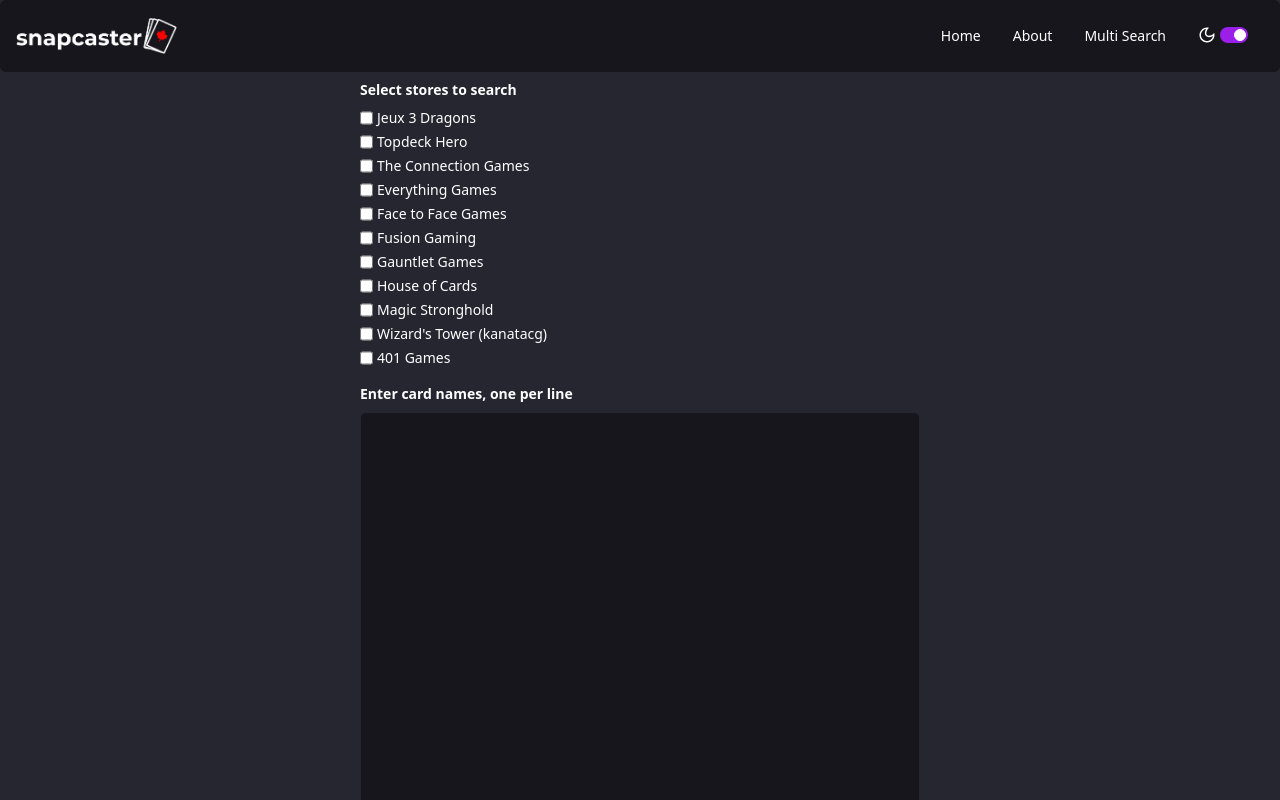
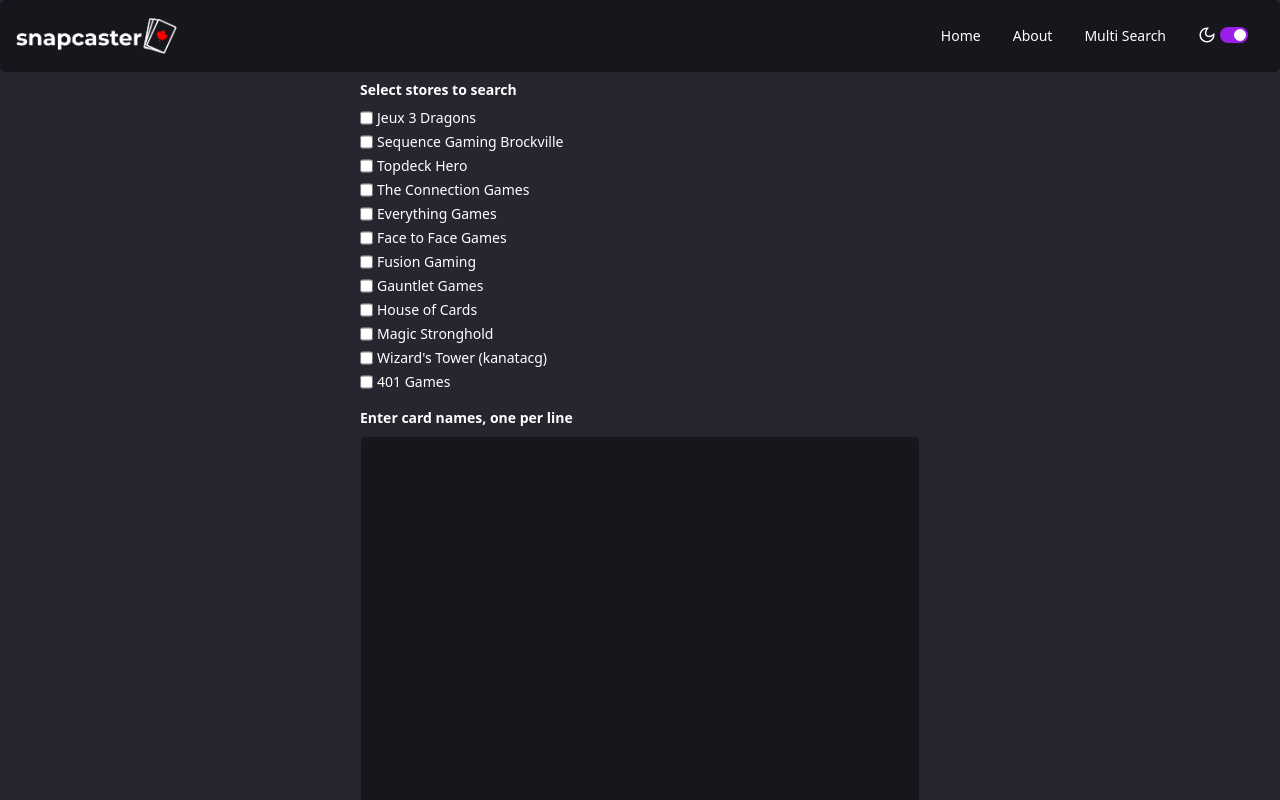
Before and after one commit to chrislegault/snapcasterv2-client, a React (Vite) app: page /multi-search in a window 1280 px wide. Shown: the top 800 px of the page. Built offline with nearby package versions, Linux system fonts and the light colour scheme.

Commit message:
adding sequence

```diff
--- a/src/components/SearchBox.jsx
+++ b/src/components/SearchBox.jsx
@@ -109,6 +109,7 @@ export default function SearchBox({ setSearchTerm }) {
           'connectiongames',
           'topdeckhero',
           'jeux3dragons',
+          'sequencegaming',
         ],
       })
       .then(res => {
--- a/src/components/SearchRow.jsx
+++ b/src/components/SearchRow.jsx
@@ -15,8 +15,9 @@ const websiteLogos = {
   magicstronghold: 'https://magicstronghold-images.s3.amazonaws.com/customizations/logo.png',
   facetoface: 'https://i.ibb.co/W2bPWdK/logo-colored-1.png',
   connectiongames: 'https://i.ibb.co/vBX8vQ0/connectiongames-inverted.png',
-  topdeckhero: 'https://i.ibb.co/84fG8B3/topdeckhero.png',
+  topdeckhero: 'https://d1rw89lz12ur5s.cloudfront.net/store/topdeckhero/1fdf9e60cbd911e7aefa7116e0c551f9/large/topdeckhero.png',
   jeux3dragons: 'https://d1rw89lz12ur5s.cloudfront.net/store/jeux3dragons/ef00baaca6ad43cfb51939c1af74c2c7/large/logo.png',
+  sequencegaming: 'https://i.ibb.co/C2jXrmD/sequence-no-bg-inverted.png'
 };
 
 export default function SearchRow({ cardData }) {
--- a/src/components/StoreRadioButtons.jsx
+++ b/src/components/StoreRadioButtons.jsx
@@ -23,6 +23,24 @@ export default function StoreRadioButtons() {
             }}
           />
           <label htmlFor="jeux3dragons">Jeux 3 Dragons</label>
+        </div>
+        <div className="flex flex-row space-x-1">
+          <input
+            type="checkbox"
+            id="sequencegaming"
+            value="sequencegaming"
+            checked={selectedStores.includes('sequencegaming')}
+            onChange={e => {
+              if (e.target.checked) {
+                setSelectedStores([...selectedStores, e.target.value]);
+              } else {
+                setSelectedStores(
+                  selectedStores.filter(store => store !== e.target.value),
+                );
+              }
+            }}
+          />
+          <label htmlFor="facetoface">Sequence Gaming Brockville</label>
         </div>
       <div className="flex flex-row space-x-1">
           <input
```
